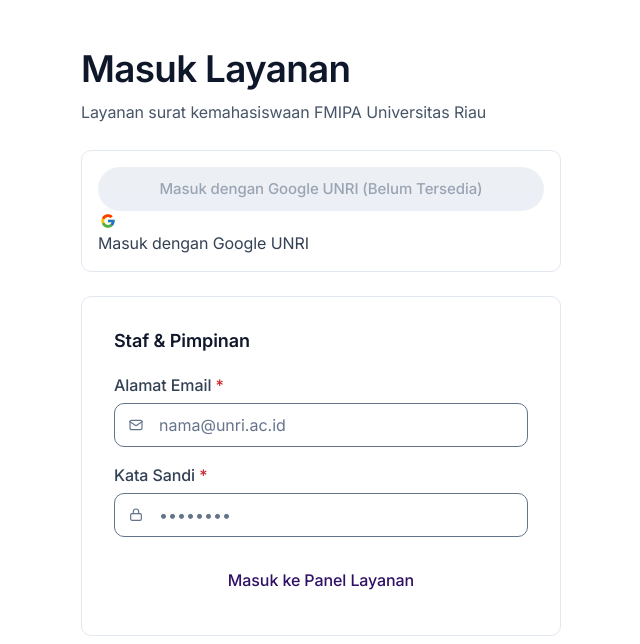
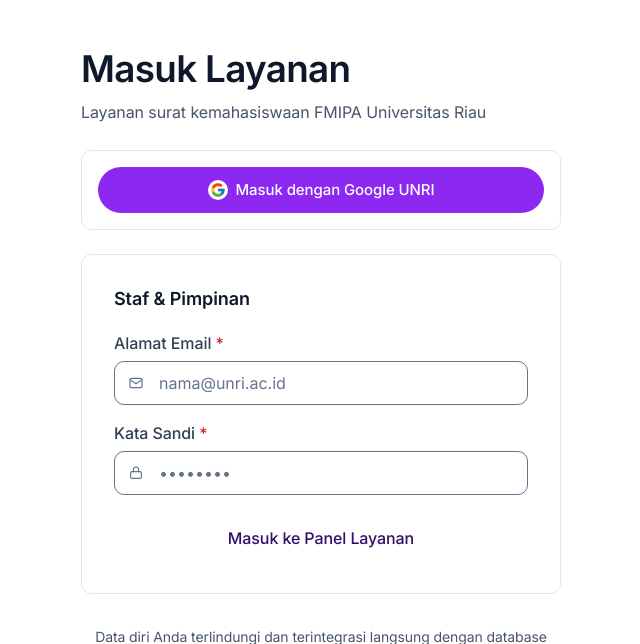
Before and after one commit to Prazaa/Projek-Web-Lanjut, a Laravel app: page /masuk in a window 1280 px wide. Shown: the part 65-709 px from the top of the page, without its empty margins (319-959 px from the left). Run offline with Laravel 12, Linux system fonts and the light colour scheme; some web fonts are replaced.

Commit message:
Update tombol di halaman login

```diff
--- a/resources/views/auth/login.blade.php
+++ b/resources/views/auth/login.blade.php
@@ -15,11 +15,7 @@
     @endif
 
     <section aria-labelledby="judul-mahasiswa" class="card mt-6 p-6 p-md-4">
-      <button type="button"
-          class="btn btn-primary btn-block px-4 fs-15"
-          disabled>
-          Masuk dengan Google UNRI (Belum Tersedia)
-      </button>
+      <a href="{{ route('auth.google') }}" class="btn btn-primary btn-block px-4 fs-15">
         <span class="d-grid h-5 w-5 place-items-center rounded-pill bg-white" aria-hidden="true">
           <svg width="16" height="16" viewBox="0 0 48 48"><path fill="#FFC107" d="M43.6 20.5H42V20H24v8h11.3C33.7 32.7 29.3 36 24 36c-6.6 0-12-5.4-12-12s5.4-12 12-12c3.1 0 5.9 1.2 8 3.1l5.7-5.7C34.1 6.1 29.3 4 24 4 13 4 4 13 4 24s9 20 20 20 20-9 20-20c0-1.2-.1-2.3-.4-3.5z"/><path fill="#FF3D00" d="M6.3 14.7l6.6 4.8C14.7 15.1 19 12 24 12c3.1 0 5.9 1.2 8 3.1l5.7-5.7C34.1 6.1 29.3 4 24 4 16.3 4 9.7 8.3 6.3 14.7z"/><path fill="#4CAF50" d="M24 44c5.2 0 9.9-2 13.4-5.2l-6.2-5.2C29.2 35.2 26.7 36 24 36c-5.3 0-9.7-3.4-11.3-8.1l-6.5 5C9.5 39.6 16.2 44 24 44z"/><path fill="#1976D2" d="M43.6 20.5H42V20H24v8h11.3c-.8 2.2-2.2 4.2-4.2 5.6l6.2 5.2C36.9 39.3 44 34 44 24c0-1.2-.1-2.3-.4-3.5z"/></svg>
         </span>
```
